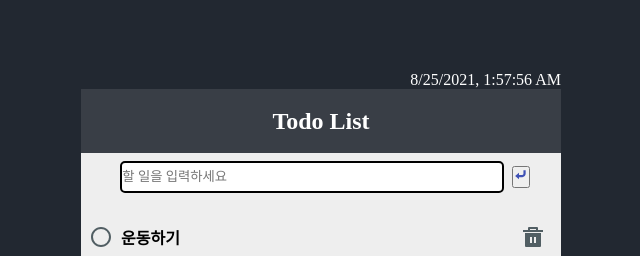
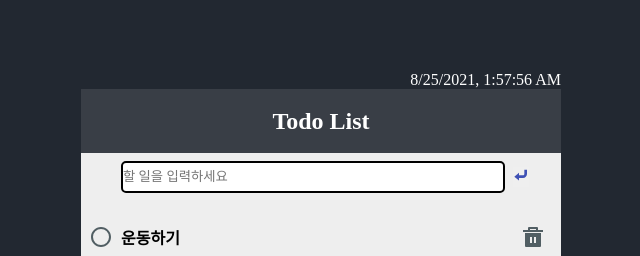
Before and after one commit to yurim22/react-todo-list, a React (Create React App) app: page / in a window 1280 px wide. Shown: the top 256 px of the page, without its empty margins (319-959 px from the left). Built offline with nearby package versions, Linux system fonts and the light colour scheme; a web font is replaced by a local one.

Commit message:
fix: enter button style 변경

```diff
--- a/src/components/Common/InputBox.tsx
+++ b/src/components/Common/InputBox.tsx
@@ -28,9 +28,9 @@ export const InputBox: React.FC<InputBoxProps> = (props) => {
     <FormContainer onSubmit={onSubmit}>
       <StyledInputBox placeholder="할 일을 입력하세요" onChange={onChange} value={value}>
       </StyledInputBox>
-      <button type="submit">
+      <EnterButton type="submit">
         <FcDownLeft />
-      </button>
+      </EnterButton>
     </FormContainer>
   );
 };
@@ -48,3 +48,12 @@ const StyledInputBox = styled.input`
   font-weight: 500;
   border-radius: 5px;
 `;
+
+const EnterButton = styled.button`
+  cursor: pointer;
+  border: none;
+  outline: none;
+  svg {
+    font-size: 1rem;
+  }
+`
```
